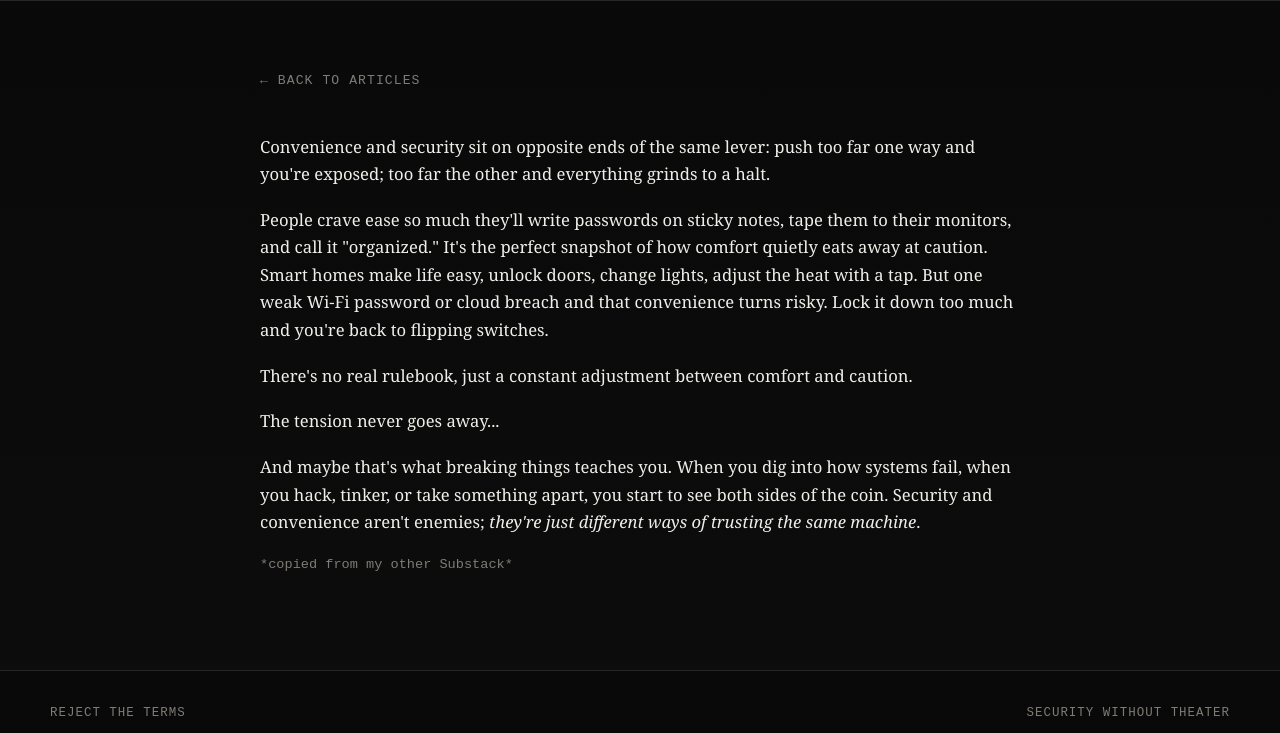
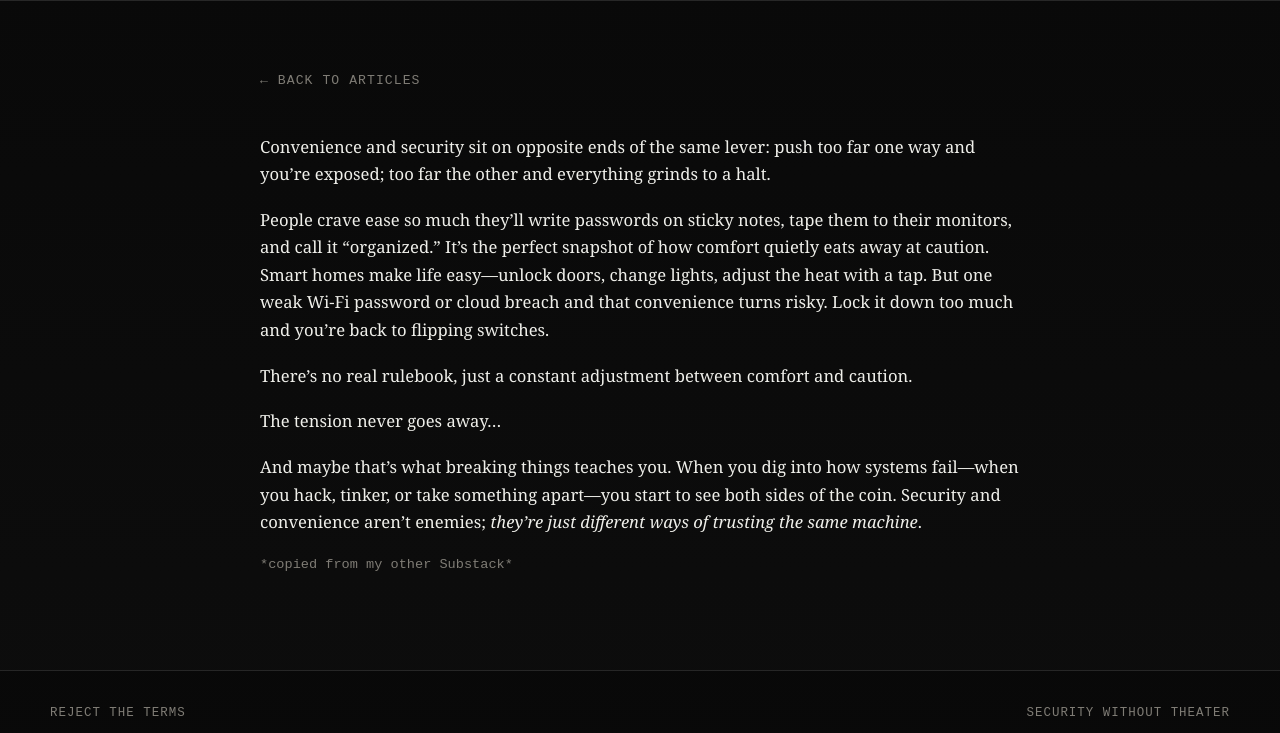
Before and after one commit to sweetenloe/rejecttheterms.github.io, a plain HTML site: page article-passwords.html in a window 1280 px wide. Shown: the part 550-1283 px from the top of the page. Drawn offline with Linux system fonts and the light colour scheme.

Commit message:
Update article-passwords.html

```diff
--- a/article-passwords.html
+++ b/article-passwords.html
@@ -45,28 +45,26 @@
 
         <p>
           Convenience and security sit on opposite ends of the same lever: push too far one way and
-          you're exposed; too far the other and everything grinds to a halt.
+          you’re exposed; too far the other and everything grinds to a halt.
         </p>
 
         <p>
-          People crave ease so much they'll write passwords on sticky notes, tape them to their
-          monitors, and call it "organized." It's the perfect snapshot of how comfort quietly eats
-          away at caution.
-          Smart homes make life easy, unlock doors, change lights, adjust the heat with a tap. But
+          People crave ease so much they’ll write passwords on sticky notes, tape them to their
+          monitors, and call it “organized.” It’s the perfect snapshot of how comfort quietly eats
+          away at caution.<br>
+          Smart homes make life easy—unlock doors, change lights, adjust the heat with a tap. But
           one weak Wi-Fi password or cloud breach and that convenience turns risky. Lock it down too
-          much and you're back to flipping switches.
+          much and you’re back to flipping switches.
         </p>
 
-        <p>
-          There's no real rulebook, just a constant adjustment between comfort and caution.
-        </p>
+        <p>There’s no real rulebook, just a constant adjustment between comfort and caution.</p>
 
-        <p>The tension never goes away...</p>
+        <p>The tension never goes away…</p>
 
         <p>
-          And maybe that's what breaking things teaches you. When you dig into how systems fail,
-          when you hack, tinker, or take something apart, you start to see both sides of the coin.
-          Security and convenience aren't enemies; <em>they're just different ways of trusting the same machine</em>.
+          And maybe that’s what breaking things teaches you. When you dig into how systems
+          fail—when you hack, tinker, or take something apart—you start to see both sides of the
+          coin. Security and convenience aren’t enemies; <em>they’re just different ways of trusting the same machine</em>.
         </p>
 
         <p class="muted-note"><code>*copied from my other Substack*</code></p>
```
